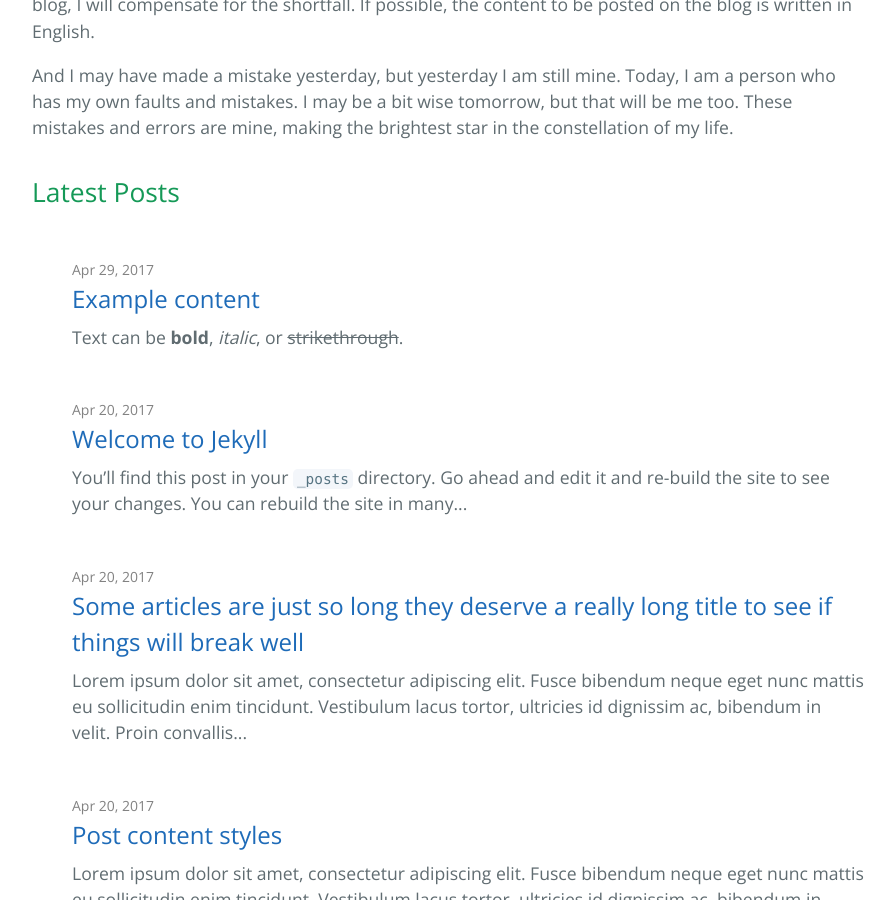
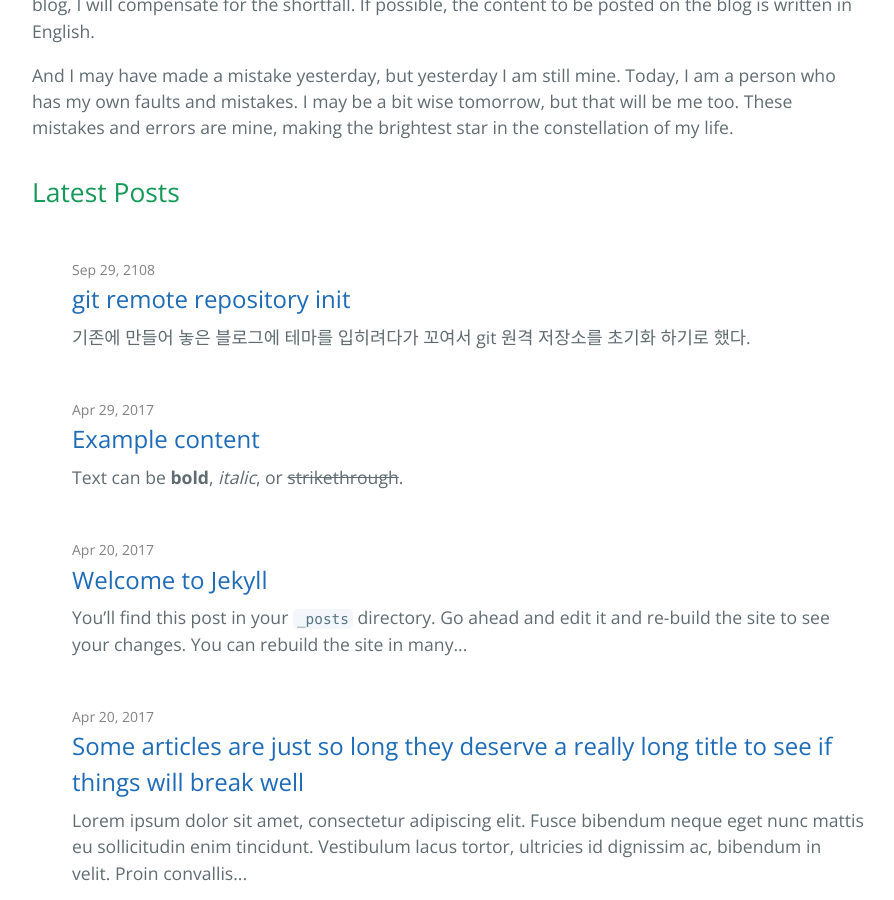
Before and after one commit to msuhyeon/msuhyeon.github.io, a Jekyll site: the page built from index.md, in a window 1280 px wide and 900 px high, scrolled down 482 px. Shown: the whole window, without its empty margins (192-1086 px from the left). Built offline with Jekyll 4.4.1, drawn with Linux system fonts in a browser that asks for light colours.

Commit message:
first post

````diff
--- a/_config.yml
+++ b/_config.yml
@@ -15,7 +15,7 @@ theme: # leave it empty
 
 # social
 author: "msh"
-image: /thumbnail-jumbo.png
+image: /img/cover_img.png
 twitter:
   username: msh
 #  site:
--- /dev/null
+++ b/_posts/2108-09-29-git-init.md
@@ -0,0 +1,15 @@
+---
+layout: post
+title: "git remote repository init"
+---
+
+기존에 만들어 놓은 블로그에 테마를 입히려다가 꼬여서 git 원격 저장소를 초기화 하기로 했다.
+
+1. Delete .git directory locally.
+2. Create new git repository.
+``` $ git init ```
+3. Add and commit files to be registered for initiallization.
+``` $ git add .
+$ git commit -m "initial commit" ```
+4. Add remote repository to  initiallization.
+``` $ git remote add origin (repository url) ```
````
Also changed, not shown: img/RAPMON.jpg (added).
